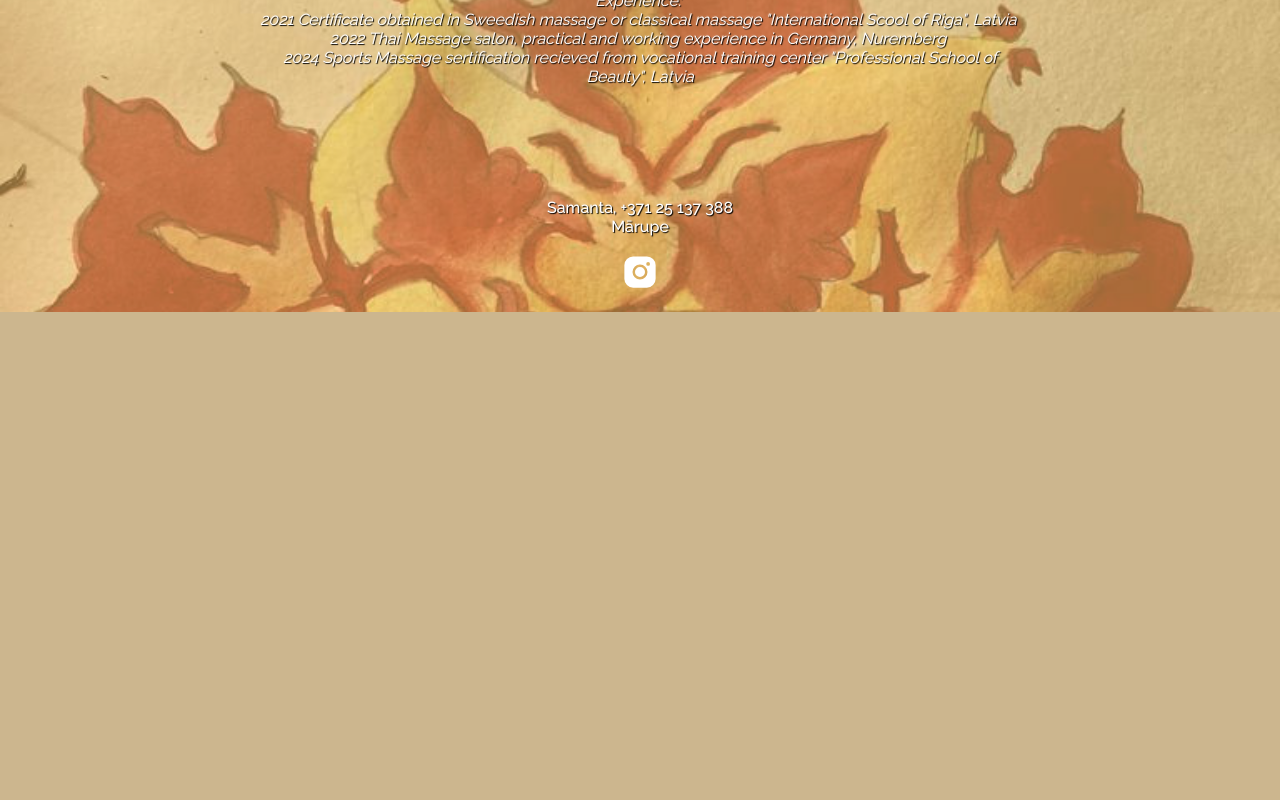
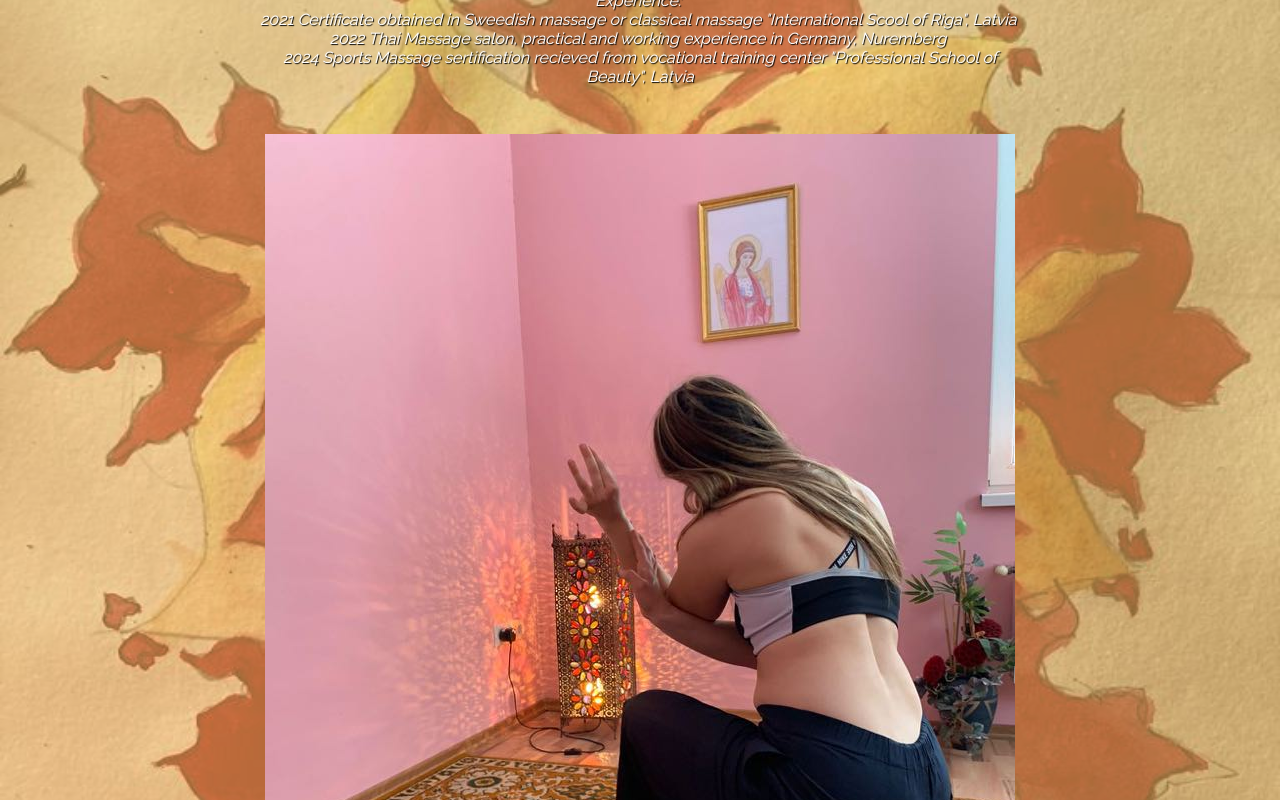
Before and after one commit to varisvitols/marupes-masaza, a Next.js app: page /en in a window 1280 px wide. Shown: the part 520-1320 px from the top of the page. Before the commit the page ends 832 px from the top, so only its background shows below. Built offline with nearby package versions, Linux system fonts and the light colour scheme.

Commit message:
Add story image

```diff
--- a/src/app/[locale]/page.js
+++ b/src/app/[locale]/page.js
@@ -1,5 +1,7 @@
+import Image from 'next/image'
+import { promises as fs } from 'fs'
 import styles from '../about.module.css'
-import { promises as fs } from 'fs'
+import masseuseImg from '@/public/samanta_story.jpg'
 
 export default async function Index({ params: { locale } }) {
   const file = await fs.readFile(process.cwd() + '/src/data.json', 'utf8')
@@ -25,6 +27,10 @@ export default async function Index({ params: { locale } }) {
       >
         {textItems}
       </div>
+      <Image
+        src={masseuseImg}
+        alt="Samanta"
+      />
     </main>
   )
 }
```
Also changed, not shown: public/samanta_story.jpg (added).
